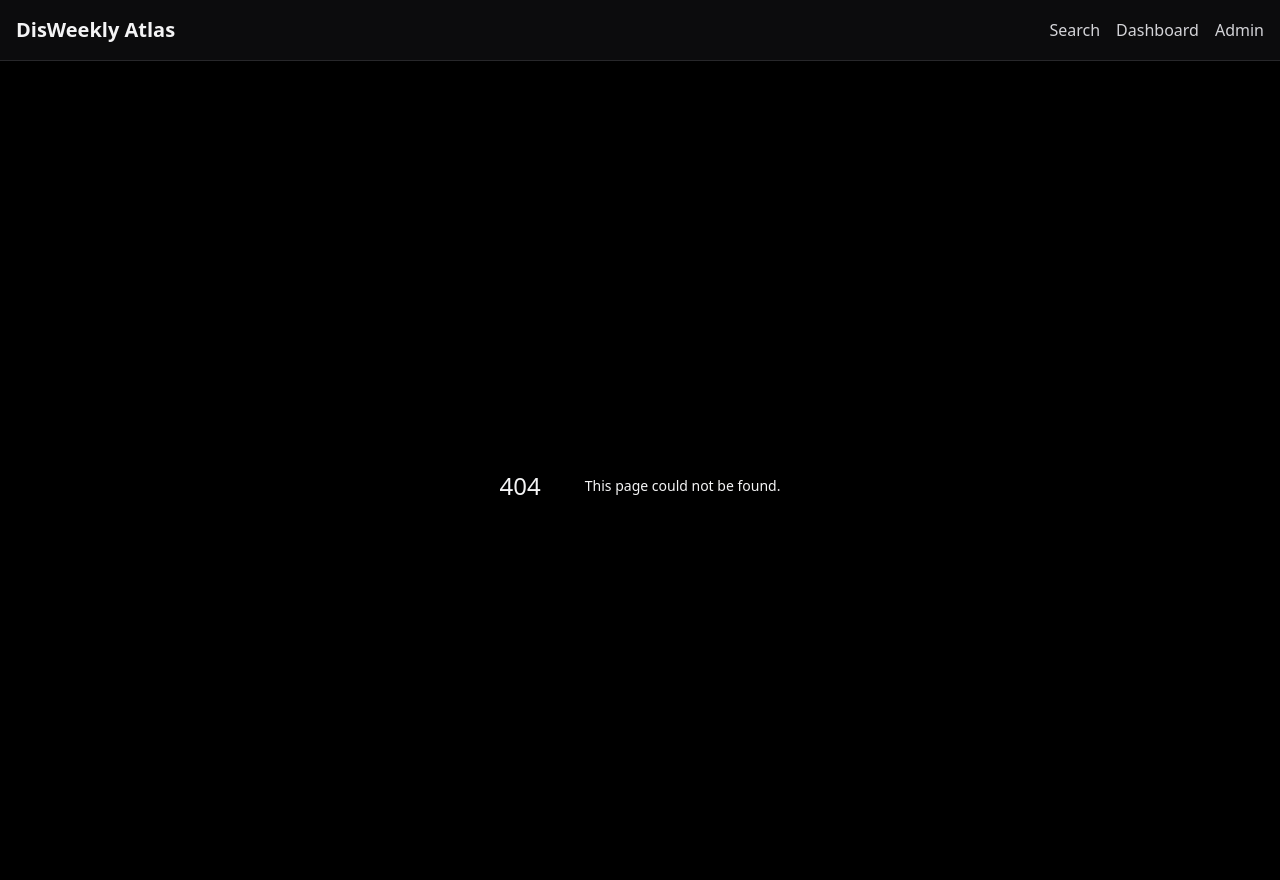
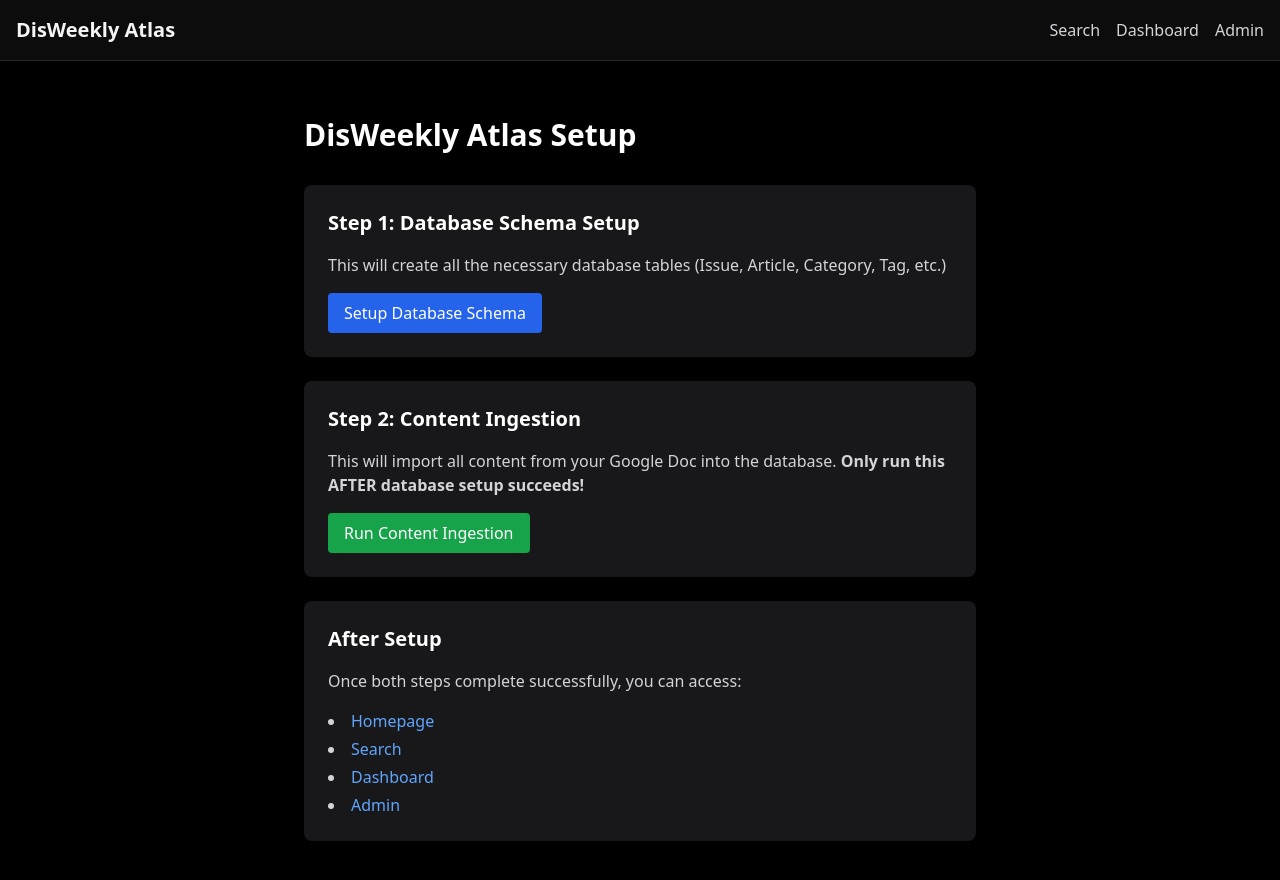
Before and after one commit to devenspear/DisWeekAtlas1, a Next.js app: page /setup in a window 1280 px wide. Before the commit this address had no page. Shown: the top 880 px of the page. Built offline with nearby package versions, Linux system fonts and the light colour scheme.

Commit message:
Add interactive setup page for database schema and content ingestion

```diff
--- /dev/null
+++ b/app/setup/page.tsx
@@ -0,0 +1,131 @@
+'use client'
+
+import { useState } from 'react'
+
+export default function SetupPage() {
+  const [status, setStatus] = useState<'idle' | 'loading' | 'success' | 'error'>('idle')
+  const [message, setMessage] = useState('')
+  const [details, setDetails] = useState('')
+
+  const setupDatabase = async () => {
+    setStatus('loading')
+    setMessage('Setting up database schema...')
+
+    try {
+      const response = await fetch('/api/setup-schema', {
+        method: 'POST',
+        headers: {
+          'Content-Type': 'application/json'
+        }
+      })
+
+      const data = await response.json()
+
+      if (data.success) {
+        setStatus('success')
+        setMessage('✅ Database schema created successfully!')
+        setDetails(data.output || data.message)
+      } else {
+        setStatus('error')
+        setMessage('❌ Database setup failed')
+        setDetails(data.error || 'Unknown error')
+      }
+    } catch (error) {
+      setStatus('error')
+      setMessage('❌ Request failed')
+      setDetails(error instanceof Error ? error.message : 'Network error')
+    }
+  }
+
+  const runIngestion = async () => {
+    setStatus('loading')
+    setMessage('Running content ingestion...')
+
+    try {
+      const response = await fetch('/api/jobs/ingest?mode=backfill', {
+        method: 'POST'
+      })
+
+      const data = await response.json()
+
+      if (data.success) {
+        setStatus('success')
+        setMessage('✅ Content ingestion completed!')
+        setDetails(`Processed ${data.processed} issues`)
+      } else {
+        setStatus('error')
+        setMessage('❌ Content ingestion failed')
+        setDetails(data.error || 'Unknown error')
+      }
+    } catch (error) {
+      setStatus('error')
+      setMessage('❌ Ingestion failed')
+      setDetails(error instanceof Error ? error.message : 'Network error')
+    }
+  }
+
+  return (
+    <div className="min-h-screen bg-black text-white p-8">
+      <div className="max-w-2xl mx-auto">
+        <h1 className="text-3xl font-bold mb-8">DisWeekly Atlas Setup</h1>
+
+        <div className="space-y-6">
+          <div className="bg-zinc-900 p-6 rounded-lg">
+            <h2 className="text-xl font-semibold mb-4">Step 1: Database Schema Setup</h2>
+            <p className="text-zinc-300 mb-4">
+              This will create all the necessary database tables (Issue, Article, Category, Tag, etc.)
+            </p>
+            <button
+              onClick={setupDatabase}
+              disabled={status === 'loading'}
+              className="bg-blue-600 hover:bg-blue-700 disabled:bg-blue-800 px-4 py-2 rounded text-white"
+            >
+              {status === 'loading' ? 'Setting up...' : 'Setup Database Schema'}
+            </button>
+          </div>
+
+          <div className="bg-zinc-900 p-6 rounded-lg">
+            <h2 className="text-xl font-semibold mb-4">Step 2: Content Ingestion</h2>
+            <p className="text-zinc-300 mb-4">
+              This will import all content from your Google Doc into the database.
+              <strong> Only run this AFTER database setup succeeds!</strong>
+            </p>
+            <button
+              onClick={runIngestion}
+              disabled={status === 'loading'}
+              className="bg-green-600 hover:bg-green-700 disabled:bg-green-800 px-4 py-2 rounded text-white"
+            >
+              {status === 'loading' ? 'Running...' : 'Run Content Ingestion'}
+            </button>
+          </div>
+
+          {message && (
+            <div className={`p-4 rounded-lg ${
+              status === 'success' ? 'bg-green-900/50 border border-green-700' :
+              status === 'error' ? 'bg-red-900/50 border border-red-700' :
+              'bg-blue-900/50 border border-blue-700'
+            }`}>
+              <div className="font-semibold">{message}</div>
+              {details && (
+                <pre className="mt-2 text-sm text-zinc-300 whitespace-pre-wrap overflow-x-auto">
+                  {details}
+                </pre>
+              )}
+            </div>
+          )}
+
+          <div className="bg-zinc-900 p-6 rounded-lg">
+            <h2 className="text-xl font-semibold mb-4">After Setup</h2>
+            <p className="text-zinc-300 mb-4">Once both steps complete successfully, you can access:</p>
+            <ul className="list-disc list-inside text-zinc-300 space-y-1">
+              <li><a href="/" className="text-blue-400 hover:underline">Homepage</a></li>
+              <li><a href="/search" className="text-blue-400 hover:underline">Search</a></li>
+              <li><a href="/dashboard" className="text-blue-400 hover:underline">Dashboard</a></li>
+              <li><a href="/admin" className="text-blue-400 hover:underline">Admin</a></li>
+            </ul>
+          </div>
+        </div>
+      </div>
+    </div>
+  )
+}
```
